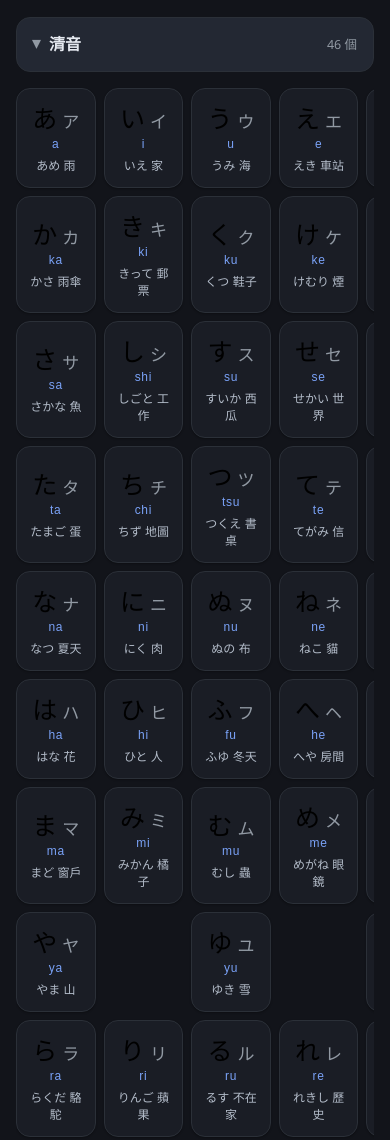
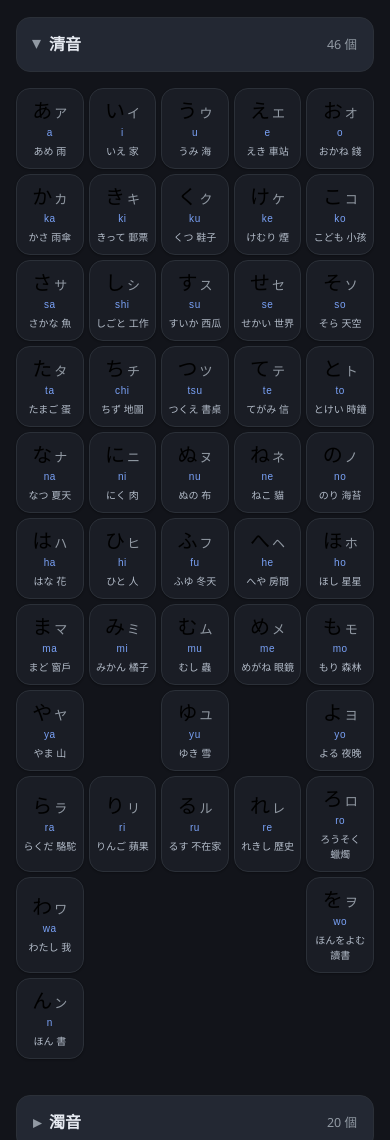
Before and after one commit to liangzhongyi-code/Language-learning, a website: page ja/kana.html in a window 390 px wide. Shown: the part 424-1564 px from the top of the page. Drawn offline with Linux system fonts and the light colour scheme.

Commit message:
fix(qa): 手機版三個排版問題
五十音表：原本手機上固定 430px 寬 + 容器橫向捲動，
375 寬的螢幕第五欄（お、こ、そ⋯）整欄在畫面外而且一點邊都露不出來，
看起來就是一張完整的四欄表。320 寬更差，142px 被藏起來。
改成讓 inline 的 minmax(0,1fr) 跟著容器縮，格子壓小到 320 也放得下五欄。

CJK 斷行：預設規則會把「郵票」斷成「郵 / 票」、「女孩」斷成「女 / 孩」，
一個詞拆兩行看起來像壞掉。.kana .example 加 word-break: keep-all。

單字卡：.word-tags 沒設上限會撐成 max-content，
375 寬時標籤拿走 125px、單字只剩 108px，羅馬拼音被擠到第二行。
給標籤 84px 上限讓它自己折行，單字欄回到 149px。

```diff
--- a/assets/css/theme.css
+++ b/assets/css/theme.css
@@ -566,7 +566,13 @@ html.no-speech .speak { display: none !important; }
 .kana .glyph em { font-style: normal; color: var(--mute); font-size: 17px; margin-left: 5px; }
 .kana .romaji { font-size: 11px; color: var(--accent); letter-spacing: 0.06em; margin-top: 4px; }
 .kana .sub { font-size: 10px; color: var(--mute); margin-top: 2px; }
-.kana .example { font-size: 11px; color: var(--dim); margin-top: 5px; }
+/**
+ * keep-all 讓中日文詞不會從詞中間斷開。
+ * 預設的斷行規則對 CJK 是「每個字都可以斷」，所以窄格子裡
+ * 「girl 女孩」會斷成「girl 女 / 孩」、「きって 郵票」會斷成「きって 郵 / 票」，
+ * 一個詞被拆成兩行看起來像壞掉。keep-all 之後只會斷在空白處。
+ */
+.kana .example { font-size: 11px; color: var(--dim); margin-top: 5px; word-break: keep-all; }
 
 /* 英文字母卡多一行 IPA 與例字 */
 .letter-grid { grid-template-columns: repeat(auto-fill, minmax(124px, 1fr)); }
@@ -1046,7 +1052,6 @@ html.no-lines .gap-mid svg { display: none; }
   /* 小按鈕在桌機刻意做小（次要動作），但手指沒有那個精度 */
   .btn.sm { min-height: 44px; padding: 10px 18px; }
   .chip { min-height: 42px; padding: 8px 15px; font-size: 14px; }
-  .kana { padding: 14px 8px; }
 
   /**
    * 小字在手機上往上調一級。
@@ -1054,11 +1059,18 @@ html.no-lines .gap-mid svg { display: none; }
    */
   .blk .lbl { font-size: 11.5px; }
   .tag { font-size: 11.5px; padding: 3px 9px; }
-  .kana .romaji, .kana .example { font-size: 12px; }
-  /* 這一格裡是假名字元（が ← か），不是純裝飾，要看得清楚 */
-  .kana .sub { font-size: 12px; }
   .word-romaji { font-size: 12.5px; }
   .progress-text { font-size: 13px; }
+
+  /**
+   * 單字卡在手機上要把寬度讓給單字本身。
+   * .word-main 是 flex: 1（basis 0），.word-tags 沒有設限就會撐成 max-content，
+   * 結果 375 寬的手機上標籤拿走 125px、單字只剩 108px，
+   * 「卵 たまご tamago」的羅馬拼音被擠到第二行，卡片高度在 84 / 112 之間跳。
+   * 給標籤一個上限讓它自己折行，單字欄就回到 149px，多數卡片一行放得下。
+   * 標籤是次要資訊（詞性、主題、級別），該讓的是它。
+   */
+  .word-tags { min-width: 0; flex-shrink: 1; justify-content: flex-end; max-width: 84px; }
 
   .page-head h1 { font-size: var(--font-size-5); }
   .prompt { font-size: var(--font-size-5); }
@@ -1088,10 +1100,26 @@ html.no-lines .gap-mid svg { display: none; }
 
   /**
    * 假名表的欄數是固定的（清音 5 欄、拗音 3 欄），才能排成傳統的五十音格狀。
-   * 那個固定欄數是 inline style，優先權高於這裡的 media query，
-   * 所以手機上不能靠改欄數來救——改成讓整張表在自己的容器裡橫向捲動，
-   * 保住格狀結構，同時不讓頁面本身出現水平捲軸。
+   * 欄數是 kana-view.js 寫的 inline style，用的是 minmax(0,1fr)，本來就會跟著容器縮，
+   * 所以手機上讓它縮就好，只要把格子本身壓小到 320 寬也塞得下五欄。
+   *
+   * 不要改回「固定 430px 寬 + 容器橫向捲動」：那樣在 375 寬的手機上，
+   * 第五欄（お、こ、そ⋯）會整欄跑到畫面外，而且連一點邊都露不出來，
+   * 看起來就是一張完整的四欄表，使用者不會知道還能往右捲。
+   * 五十音表的意義就在同一列看得到五個母音，少一欄等於這張表白做。
    */
-  .kana-section { overflow-x: auto; }
-  .kana-section .kana-grid { min-width: 430px; }
+  .kana-grid { gap: 5px; }
+  .kana { padding: 10px 3px; }
+  .kana .glyph { font-size: 20px; }
+  .kana .glyph em { font-size: 13px; margin-left: 2px; }
+  .kana .romaji, .kana .example { font-size: 10px; }
+  /* 這一格裡是假名字元（が ← か），不是純裝飾，在塞得下的前提下盡量給大 */
+  .kana .sub { font-size: 11px; }
+
+  /* 字母卡只有一欄一個字母，沒有五十音的欄數限制，維持原本的寬鬆排版 */
+  .letter-grid { gap: var(--size-2); }
+  .letter-grid .kana { padding: 14px 8px; }
+  .letter-grid .kana .glyph { font-size: 25px; }
+  .letter-grid .kana .glyph em { font-size: 17px; margin-left: 5px; }
+  .letter-grid .kana .romaji, .letter-grid .kana .example { font-size: 12px; }
 }
```
